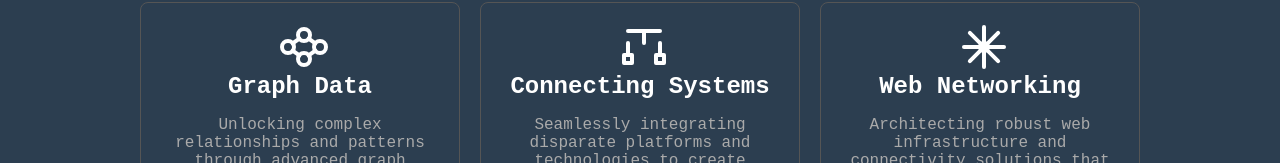
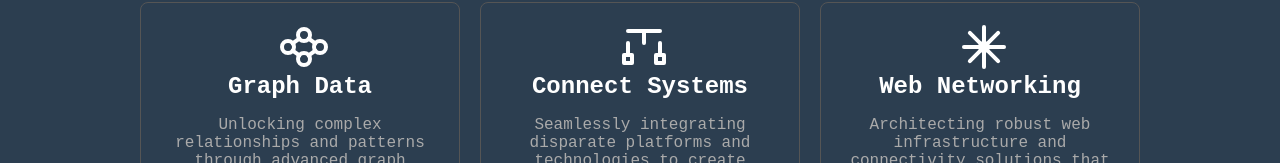
Before and after one commit to c-u-l8er/wrandtel, a SvelteKit app: page /values in a window 1280 px wide. Shown: the part 528-691 px from the top of the page. Built offline with nearby package versions, Linux system fonts and the light colour scheme.

Commit message:
systems connected

```diff
--- a/src/routes/values/+page.svelte
+++ b/src/routes/values/+page.svelte
@@ -158,7 +158,7 @@
                 </svg>
             </div>
             <div class="value-content">
-                <h2>Connecting Systems</h2>
+                <h2>Connect Systems</h2>
                 <p>
                     Seamlessly integrating disparate platforms and technologies
                     to create unified, efficient business solutions.
```
